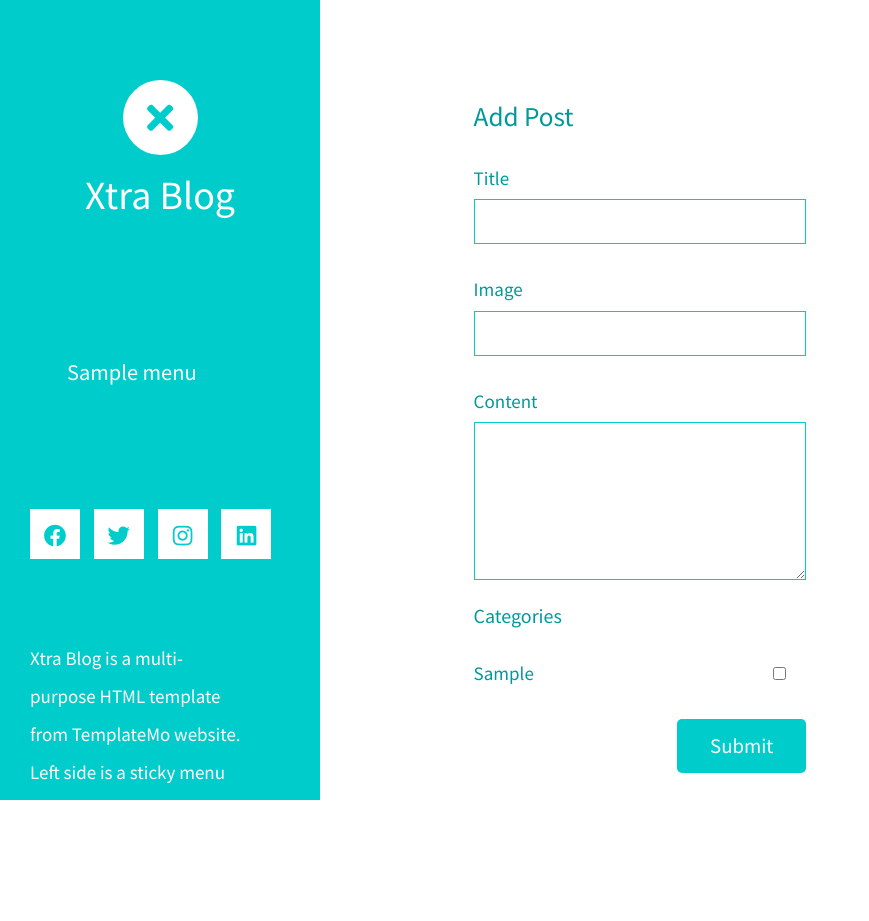
After one commit to matejchlustik/portalove_projekt, a PHP site: page /post_form.php in a window 1280 px wide. The commit adds this page. Shown: the whole page, without its empty margins (0-869 px from the left). Run offline with PHP 8.4, Linux system fonts and the light colour scheme; tables that the repository leaves empty or names only in its code hold one stand-in row (values such as "Sample post").

Commit message:
Adding posts

```diff
--- a/db.php
+++ b/db.php
@@ -87,4 +87,40 @@ class DB {
             return false;
         }
     }
+
+    public function getCategories() {
+        $categories = [];
+        $sql = "SELECT * FROM category";
+
+        try {
+            $query = $this->connection->query($sql);
+            while ($row = $query->fetch()) {
+                $categories[$row['category']] = $row['id'];
+            }
+            return  $categories;
+        } catch (\PDOException $e) {
+            return [];
+        }
+    }
+
+    public function addPost($formData) {
+
+        $postSql = "INSERT INTO post(title,content,img,created_at,updated_at,posted_by)
+                    VALUE('{$formData['title']}','{$formData['content']}','{$formData['img']}', NOW(), NOW(), {$_SESSION['user_id']} )";
+
+        try {
+            $this->connection->query($postSql);
+            $postId = $this->connection->lastInsertId();
+            unset($formData['title']);
+            unset($formData['content']);
+            unset($formData['img']);
+            foreach ($formData as $key => $value) {
+                $categorySql = "INSERT INTO post_category(post_id, category_id) VALUE('{$postId}', '{$key}')";
+                $this->connection->query($categorySql);
+            }
+            return true;
+        } catch (\PDOException $e) {
+            return false;
+        }
+    }
 }
--- a/nav_bar.php
+++ b/nav_bar.php
@@ -6,21 +6,21 @@ $menuItems = $db->getMenuItems();
 
 <?php foreach ($menuItems as $item) :
 
-    if (isset($_SESSION['auth']) && $_SESSION['auth'] === true && $item['url'] !== "login_form.php") { ?>
+    if (isset($_SESSION['auth']) && $_SESSION['auth'] === true && $item['name'] !== "Sign In") { ?>
         <li class="tm-nav-item <?php echo str_contains($_SERVER['REQUEST_URI'], $item['url']) ? 'active' : null; ?>">
             <a href="<?php echo $item['url'] ?>" class="tm-nav-link">
                 <i class="fa <?php echo $item['icon'] ?>"></i>
                 <?php echo $item['name']; ?>
             </a>
         </li>
-    <?php } else if (isset($_SESSION['auth']) && $_SESSION['auth'] === false && $item['url'] !== "logout.php" && $item['url'] !== "profile.php") { ?>
+    <?php } else if (isset($_SESSION['auth']) && $_SESSION['auth'] === false && $item['name'] !== "Sign Out" && $item['name'] !== "My Profile") { ?>
         <li class="tm-nav-item <?php echo str_contains($_SERVER['REQUEST_URI'], $item['url']) ? 'active' : null; ?>">
             <a href="<?php echo $item['url'] ?>" class="tm-nav-link">
                 <i class="fa <?php echo $item['icon'] ?>"></i>
                 <?php echo $item['name']; ?>
             </a>
         </li>
-    <?php } else if (!isset($_SESSION['auth']) && $item['url'] !== "logout.php" && $item['url'] !== "profile.php") { ?>
+    <?php } else if (!isset($_SESSION['auth']) && $item['name'] !== "Sign Out" && $item['name'] !== "My Profile") { ?>
         <li class="tm-nav-item <?php echo str_contains($_SERVER['REQUEST_URI'], $item['url']) ? 'active' : null; ?>">
             <a href="<?php echo $item['url'] ?>" class="tm-nav-link">
                 <i class="fa <?php echo $item['icon'] ?>"></i>
--- /dev/null
+++ b/post_card.php
@@ -0,0 +1,3 @@
+<?php
+include_once "db_connect.php";
+$db = $GLOBALS['db'];
--- /dev/null
+++ b/post_form.php
@@ -0,0 +1,89 @@
+<?php
+include_once "db_connect.php";
+
+$db = $GLOBALS['db'];
+$categories = $db->getCategories();
+?>
+
+
+<!DOCTYPE html>
+<html lang="en">
+
+<head>
+    <meta charset="UTF-8">
+    <meta name="viewport" content="width=device-width, initial-scale=1.0">
+    <title>Xtra Blog</title>
+    <link rel="stylesheet" href="fontawesome/css/all.min.css"> <!-- https://fontawesome.com/ -->
+    <link href="https://fonts.googleapis.com/css2?family=Source+Sans+Pro&display=swap" rel="stylesheet"> <!-- https://fonts.google.com/ -->
+    <link href="css/bootstrap.min.css" rel="stylesheet">
+    <link href="css/templatemo-xtra-blog.css" rel="stylesheet">
+</head>
+
+<body>
+    <header class="tm-header" id="tm-header">
+        <div class="tm-header-wrapper">
+            <button class="navbar-toggler" type="button" aria-label="Toggle navigation">
+                <i class="fas fa-bars"></i>
+            </button>
+            <div class="tm-site-header">
+                <div class="mb-3 mx-auto tm-site-logo"><i class="fas fa-times fa-2x"></i></div>
+                <h1 class="text-center">Xtra Blog</h1>
+            </div>
+            <nav class="tm-nav" id="tm-nav">
+                <ul>
+                    <?php include_once('nav_bar.php'); ?>
+                </ul>
+            </nav>
+            <div class="tm-mb-65">
+                <a rel="nofollow" href="https://fb.com/templatemo" class="tm-social-link">
+                    <i class="fab fa-facebook tm-social-icon"></i>
+                </a>
+                <a href="https://twitter.com" class="tm-social-link">
+                    <i class="fab fa-twitter tm-social-icon"></i>
+                </a>
+                <a href="https://instagram.com" class="tm-social-link">
+                    <i class="fab fa-instagram tm-social-icon"></i>
+                </a>
+                <a href="https://linkedin.com" class="tm-social-link">
+                    <i class="fab fa-linkedin tm-social-icon"></i>
+                </a>
+            </div>
+            <p class="tm-mb-80 pr-5 text-white">
+                Xtra Blog is a multi-purpose HTML template from TemplateMo website. Left side is a sticky menu bar. Right side content will scroll up and down.
+            </p>
+        </div>
+    </header>
+
+    <div style="display:flex;align-items:center;justify-content:center;margin: 100px auto;flex-direction:column;width:65%">
+        <form method="POST" action="submit_post.php" class="mb-5" style="width:40%;margin:0 auto;">
+            <h2 class="tm-color-primary tm-post-title mb-4">Add Post</h2>
+            <div class="mb-4">
+                <label class="col-sm-3 col-form-label  tm-color-primary" style="padding-left:0;max-width:100%;">Title</label>
+                <input class="form-control" name="title" type="text" required>
+            </div>
+            <div class="mb-4">
+                <label class="col-sm-3 col-form-label  tm-color-primary" style="padding-left:0;max-width:100%;">Image</label>
+                <input class="form-control" name="img" type="text" required>
+            </div>
+            <div class="mb-4">
+                <label class="col-sm-3 col-form-label  tm-color-primary" style="padding-left:0;max-width:100%;">Content</label>
+                <textarea class="form-control" name="content" rows="6" required></textarea>
+            </div>
+            <div class="mb-4">
+                <h5 class="tm-color-primary mb-4">Categories</h5>
+                <?php foreach ($categories as $categoryName => $categoryId) : ?>
+                    <div class="mb-4" style="display:flex;justify-content:space-between;">
+                        <label class="col-form-label  tm-color-primary" style="padding-left:0;max-width:100%;"><?php echo $categoryName ?></label>
+                        <input class="tm-btn tm-btn-primary tm-btn-small" type="checkbox" name="<?php echo "{$categoryId}" ?>" style="margin-right:20px;">
+                    </div>
+                <?php endforeach; ?>
+            </div>
+            <div class="text-right">
+                <input class="tm-btn tm-btn-primary tm-btn-small" type="submit" name="submit" value="Submit">
+            </div>
+        </form>
+    </div>
+
+</body>
+
+</html>
```
Also changed, not shown: login_form.php (+50 -2 lines), profile.php (added, +25 -0 lines), register_form.php (+50 -2 lines), submit_post.php (added, +15 -0 lines), 2 other files.
